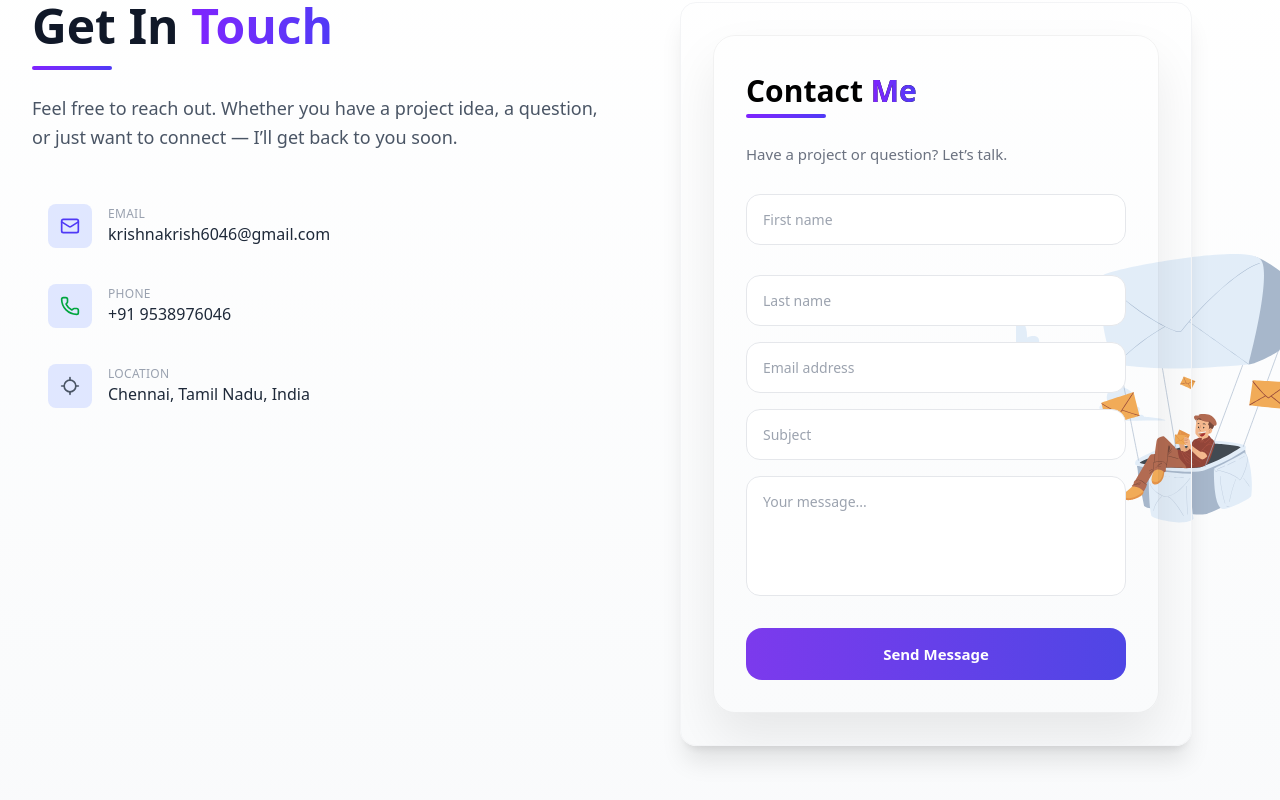
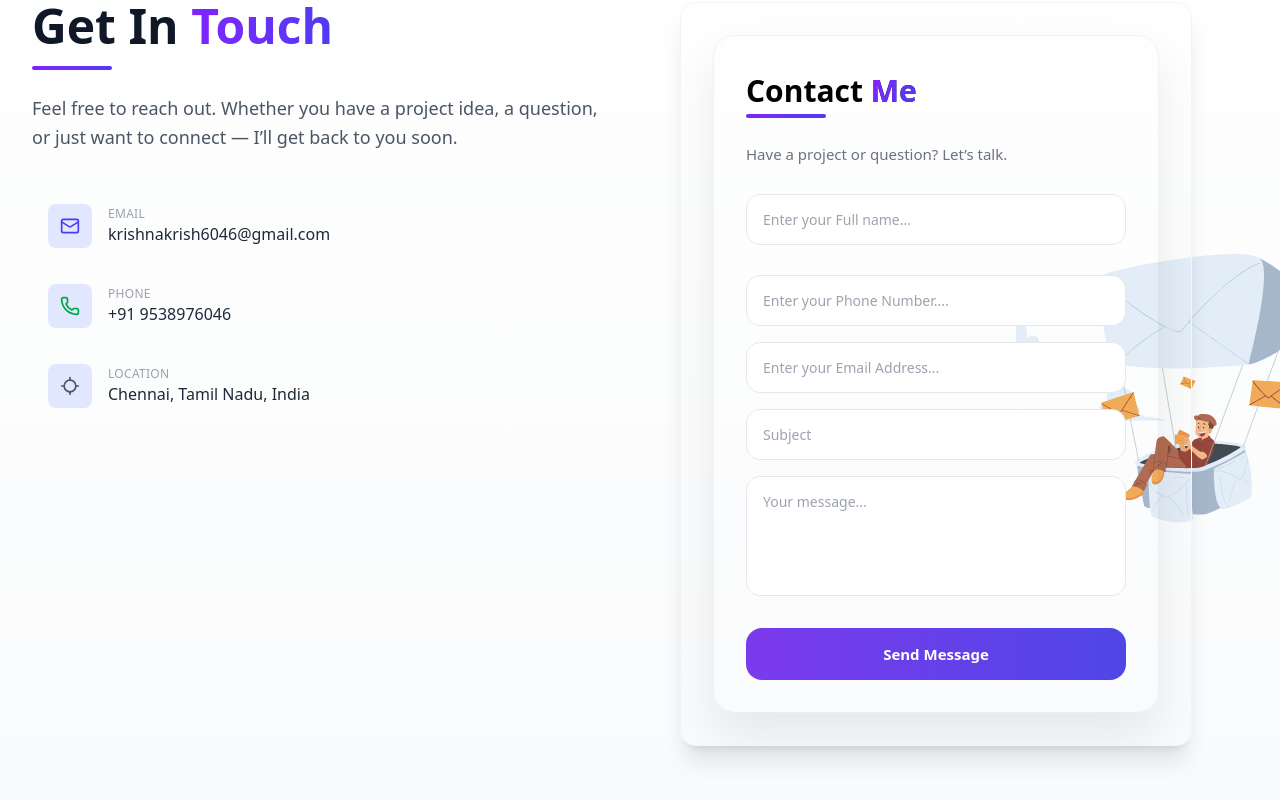
Before and after one commit to Krishnakumar046/portfolio, a React (Vite) app: page / in a window 1280 px wide. Shown: the part 5079-5879 px from the top of the page. Built offline with nearby package versions, Linux system fonts and the light colour scheme.

Commit message:
fix in the emailjs implementation in the contact form so th euser send the email

```diff
--- a/package.json
+++ b/package.json
@@ -10,6 +10,7 @@
     "preview": "vite preview"
   },
   "dependencies": {
+    "@emailjs/browser": "^4.4.1",
     "@tailwindcss/vite": "^4.1.13",
     "lottie-react": "^2.4.1",
     "lucide-react": "^0.544.0",
--- a/src/Component/MailMessageForm.tsx
+++ b/src/Component/MailMessageForm.tsx
@@ -1,9 +1,37 @@
 import styled from "styled-components";
+import emailjs from "@emailjs/browser";
+import { useRef } from "react";
 
 const Form = () => {
+  const form = useRef<HTMLFormElement>(null);
+
+  const sendEmail = (e: React.FormEvent) => {
+    e.preventDefault();
+
+    if (!form.current) return;
+
+    emailjs
+      .sendForm(
+        "service_rvl5vhy",
+        "template_0sa6fl7",
+        form.current,
+        "mx34e0NWNcJxnc14l"
+      )
+      .then(
+        (result) => {
+          console.log("Email sent:", result.text);
+          alert("Message sent successfully!");
+          form.current?.reset();
+        },
+        (error) => {
+          console.log("Email error:", error.text);
+          alert("Failed to send the message. Try again later.");
+        }
+      );
+  };
   return (
     <Wrapper>
-      <form className="form">
+      <form ref={form} onSubmit={sendEmail} className="form">
         <h3>
           Contact{" "}
           <span className="bg-gradient-to-r from-violet-600 to-indigo-600 bg-clip-text text-transparent">
@@ -15,13 +43,28 @@ const Form = () => {
         <p>Have a project or question? Let’s talk.</p>
 
         <div className="row">
-          <input type="text" placeholder="First name" />
-          <input type="text" placeholder="Last name" />
+          <input
+            type="text"
+            name="full_name"
+            placeholder="Enter your Full name..."
+            required
+          />
+          <input
+            type="number"
+            name="phone_number"
+            placeholder="Enter your Phone Number...."
+            required
+          />
         </div>
 
-        <input type="email" placeholder="Email address" />
-        <input type="text" placeholder="Subject" />
-        <textarea placeholder="Your message..." />
+        <input
+          type="email"
+          name="user_email"
+          placeholder="Enter your Email Address..."
+          required
+        />
+        <input type="text" name="subject" placeholder="Subject" required />
+        <textarea name="message" placeholder="Your message..." required />
 
         <button type="submit">Send Message</button>
       </form>
```
Also changed, not shown: 1 other file (tests, documents, lock files or other folders).
